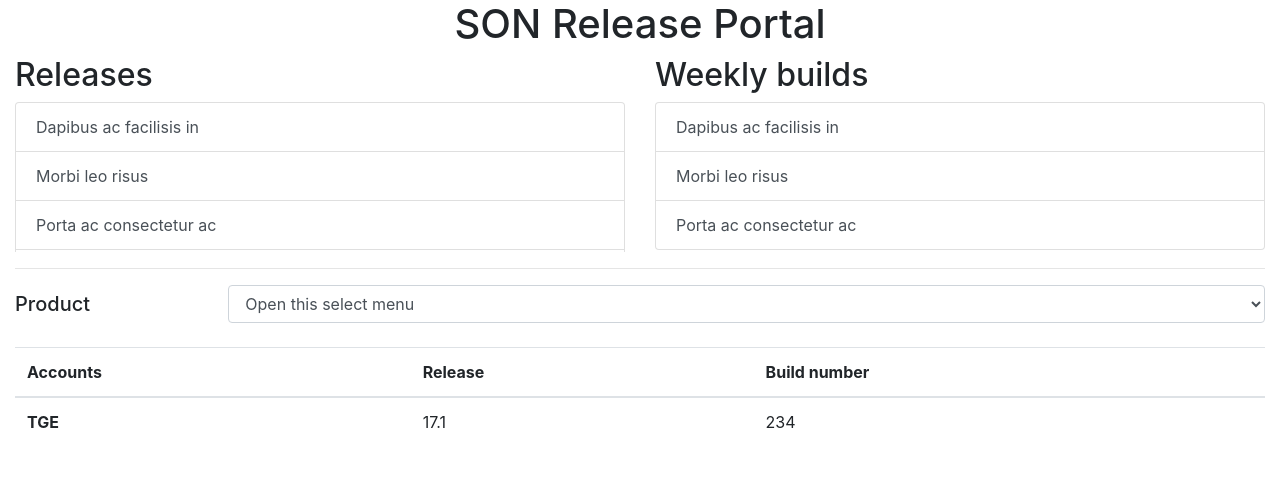
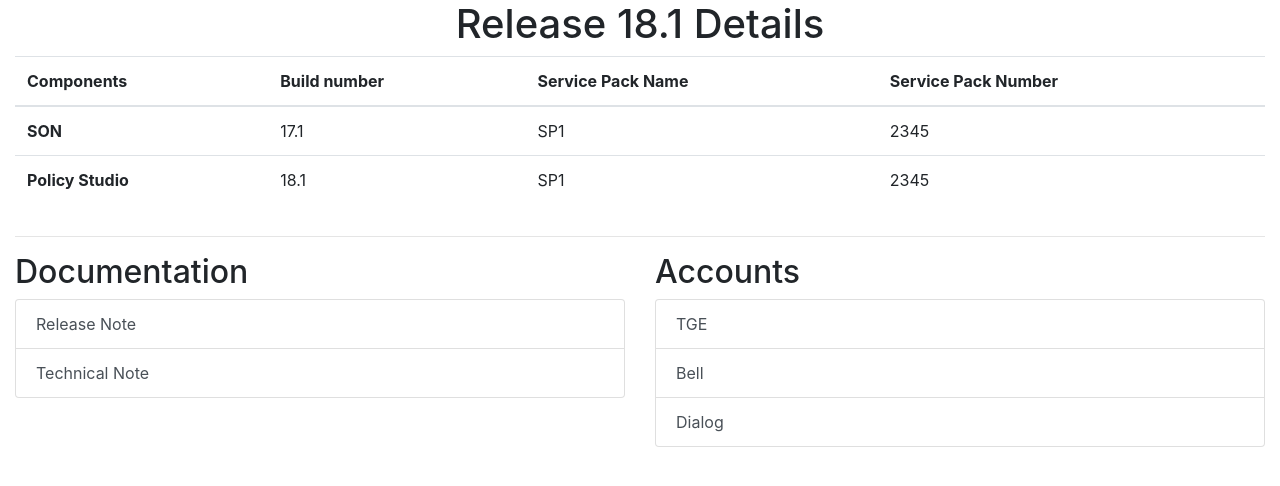
Before and after one commit to MaxRomanikoCellwize/ReleasePortal, a Django app: page /releasebot/release/1/ in a window 1280 px wide. Shown: the top 486 px of the page. Run offline with Django 3.2, Linux system fonts and the light colour scheme; some libraries are stand-ins or nearby versions.

Commit message:
Add release mockup

```diff
--- a/ReleaseBot/ReleasePortalApplication/settings.py
+++ b/ReleaseBot/ReleasePortalApplication/settings.py
@@ -25,7 +25,7 @@ SECRET_KEY = '1x0ihi&g8!y7wdwuo0k24(6twv536s-uwibw3^%=9rxen883fg'
 # SECURITY WARNING: don't run with debug turned on in production!
 DEBUG = True
 
-ALLOWED_HOSTS = []
+ALLOWED_HOSTS = ['*']
 
 
 # Application definition
--- a/ReleaseBot/releasebot/templates/releasebot/release.html
+++ b/ReleaseBot/releasebot/templates/releasebot/release.html
@@ -16,43 +16,7 @@
         <div class="container-fluid">
             <div class="row">
                 <div class="col-12">
-                    <h1 class="text-center">SON Release Portal</h1>
-                </div>
-            </div>
-            <div class="row">
-                <div class="col-6">
-                    <h2>Releases</h2>
-                    <div class="list-group limit-height">
-                      <a href="#" class="list-group-item list-group-item-action">Dapibus ac facilisis in</a>
-                      <a href="#" class="list-group-item list-group-item-action">Morbi leo risus</a>
-                      <a href="#" class="list-group-item list-group-item-action">Porta ac consectetur ac</a>
-                      <a href="#" class="list-group-item list-group-item-action">Porta ac consectetur ac</a>
-                      <a href="#" class="list-group-item list-group-item-action">Porta ac consectetur ac</a>
-                    </div>
-                </div>
-                <div class="col-6">
-                    <h2>Weekly builds</h2>
-                    <div class="list-group limit-height">
-                      <a href="#" class="list-group-item list-group-item-action">Dapibus ac facilisis in</a>
-                      <a href="#" class="list-group-item list-group-item-action">Morbi leo risus</a>
-                      <a href="#" class="list-group-item list-group-item-action">Porta ac consectetur ac</a>
-                    </div>
-                </div>
-            </div>
-            <hr/>
-            <div class="row">
-                <div class="col-12">
-                    <div class="form-group row">
-                    <label for="product" class="col-sm-2 col-form-label"><h5>Product</h5></label>
-                    <div class="col-sm-10">
-                       <select id="product" class="form-control">
-                          <option selected>Open this select menu</option>
-                          <option value="1">One</option>
-                          <option value="2">Two</option>
-                          <option value="3">Three</option>
-                       </select>
-                    </div>
-                    </div>
+                    <h1 class="text-center">Release 18.1 Details</h1>
                 </div>
             </div>
             <div class="row">
@@ -60,19 +24,45 @@
                     <table class="table">
                       <thead>
                         <tr>
-                          <th scope="col">Accounts</th>
-                          <th scope="col">Release</th>
+                          <th scope="col">Components</th>
                           <th scope="col">Build number</th>
+                          <th scope="col">Service Pack Name</th>
+                          <th scope="col">Service Pack Number</th>
                         </tr>
                       </thead>
                       <tbody>
                         <tr>
-                          <th scope="row">TGE</th>
+                          <th scope="row">SON</th>
                           <td>17.1</td>
-                          <td>234</td>
+                          <td>SP1</td>
+                          <td>2345</td>
+                        </tr>
+                        <tr>
+                          <th scope="row">Policy Studio</th>
+                          <td>18.1</td>
+                          <td>SP1</td>
+                          <td>2345</td>
                         </tr>
                       </tbody>
                     </table>
+                </div>
+            </div>
+            <hr/>
+            <div class="row">
+                <div class="col-6">
+                    <h2>Documentation</h2>
+                    <div class="list-group">
+                      <a href="#" class="list-group-item list-group-item-action">Release Note</a>
+                      <a href="#" class="list-group-item list-group-item-action">Technical Note</a>
+                    </div>
+                </div>
+                <div class="col-6">
+                    <h2>Accounts</h2>
+                    <div class="list-group">
+                      <a href="#" class="list-group-item list-group-item-action">TGE</a>
+                      <a href="#" class="list-group-item list-group-item-action">Bell</a>
+                      <a href="#" class="list-group-item list-group-item-action">Dialog</a>
+                    </div>
                 </div>
             </div>
         </div>
```
Also changed, not shown: ReleaseBot/releasebot/templates/releasebot/index.html (+9 -12 lines).
